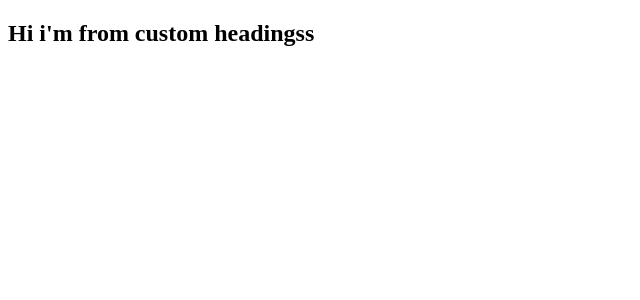
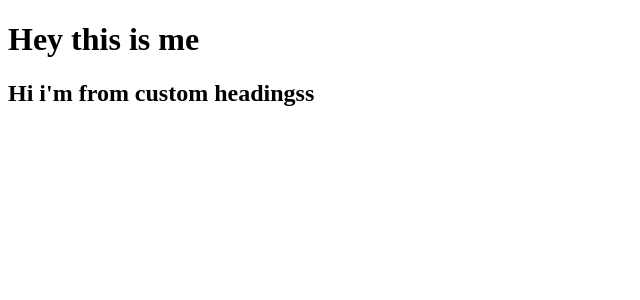
Before and after one commit to LoveSoni/Learn-React, a React (Vite) app in the folder 01vite_react_app/: page / in a window 1280 px wide. Shown: the top 300 px of the page, without its empty margins (0-640 px from the left). Built offline with nearby package versions, Linux system fonts and the light colour scheme.

Commit message:
using fragment to return a single element

```diff
--- a/01vite_react_app/src/CallCustomHeading.jsx
+++ b/01vite_react_app/src/CallCustomHeading.jsx
@@ -2,7 +2,12 @@ import GetMyCustomHeading from "./CustomHeading";
 
 
 function CallMyCustomHeadingMethod() {
-    return <GetMyCustomHeading />
+    return (
+        //  this blank tags are called fragment
+        <>
+            <h1>Hey this is me</h1>
+            <GetMyCustomHeading />
+        </>)
 }
 
 export default CallMyCustomHeadingMethod
```
